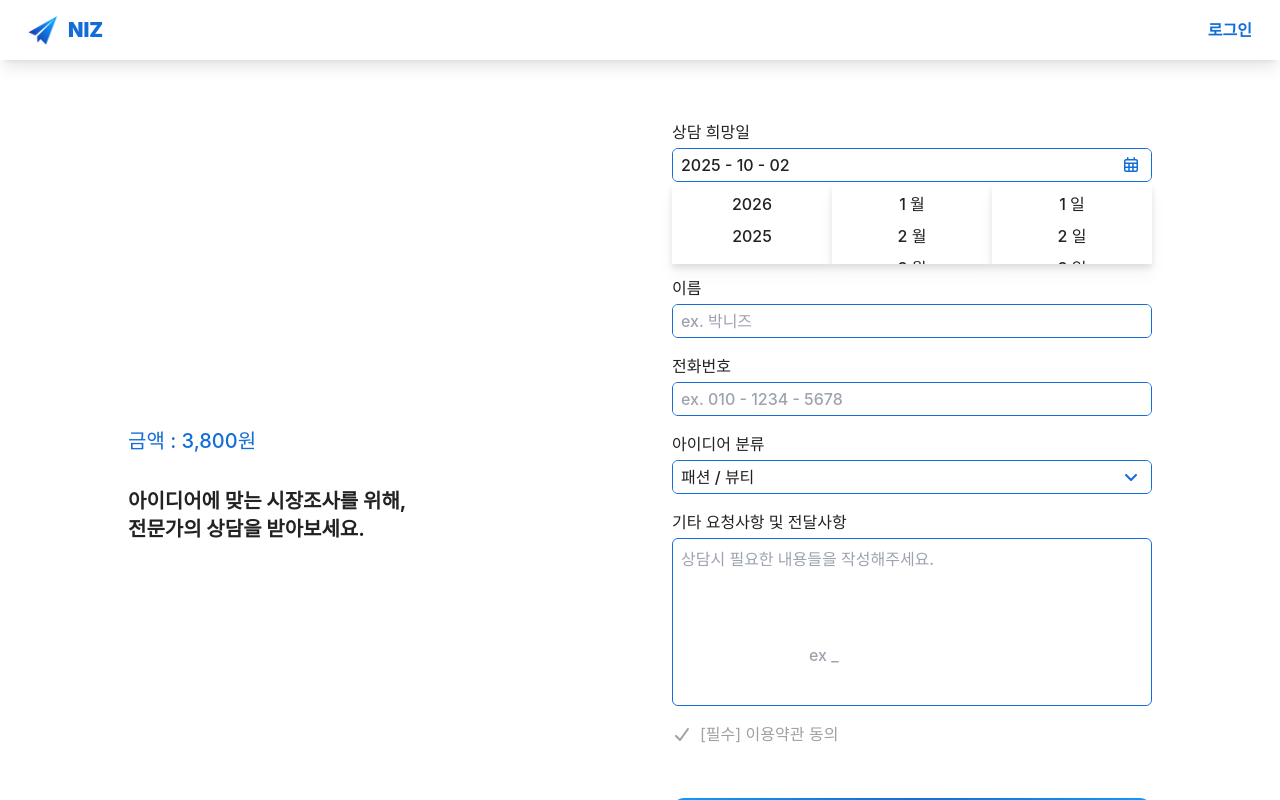
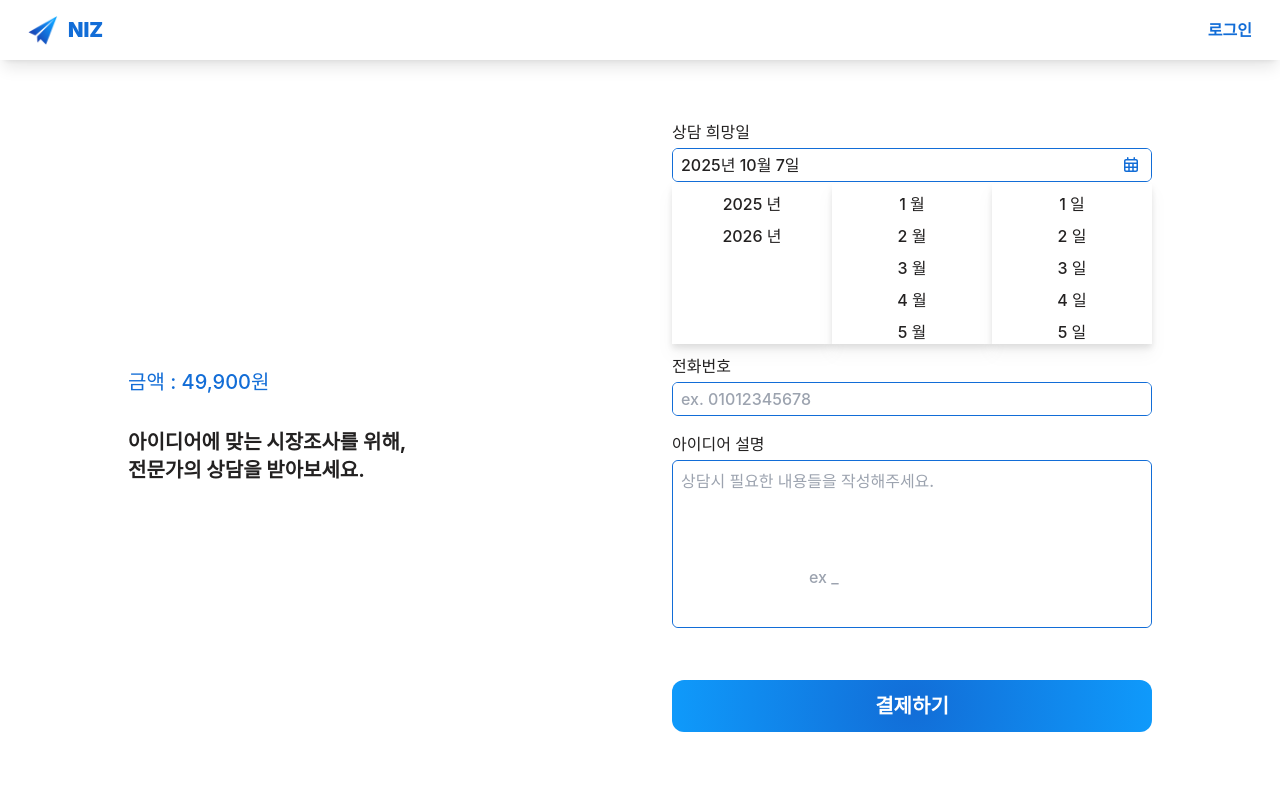
Before and after one commit to NIZ-Solutions/niz-front, a React (Create React App) app: page /subscription in a window 1280 px wide. Both pictures are taken after a click on the element 1131 px from the left and 165 px from the top of the page. Shown: the top 800 px of the page. Built offline with nearby package versions, Linux system fonts and the light colour scheme.

Commit message:
💄: Style SubscriptionPage Dropdown Menu

```diff
--- /dev/null
+++ b/src/components/DateDropdown.tsx
@@ -0,0 +1,51 @@
+import { useState, useRef, useEffect } from "react";
+
+interface DateDropdownProps {
+  handleClickDate: (el: number, type: string) => void;
+}
+
+export default function DateDropdown(handleClickDate: DateDropdownProps) {
+  let nowDate = new Date();
+  const year = nowDate.getFullYear(); // 년도
+  const yearArr = Array.from({ length: 2 }, (_, idx) => year + idx);
+  const monthArr = Array.from({ length: 12 }, (_, idx) => idx + 1);
+  const dayArr = Array.from({ length: 31 }, (_, idx) => idx + 1);
+
+  return (
+    <>
+      <ul className="flex w-1/3 flex-col justify-start gap-2 bg-white-000 py-2 drop-shadow-lg">
+        {yearArr.map((el) => (
+          <li
+            key={`${el}-year`}
+            id={`${el}-year`}
+            onClick={() => handleClickDate?.handleClickDate(el, "year")}
+          >
+            {el} 년
+          </li>
+        ))}
+      </ul>
+      <ul className="flex w-1/3 flex-col justify-start gap-2 overflow-y-scroll bg-white-000 py-2 drop-shadow-lg">
+        {monthArr.map((el) => (
+          <li
+            key={`${el}-month`}
+            id={`${el}-month`}
+            onClick={() => handleClickDate?.handleClickDate(el, "month")}
+          >
+            {el} 월
+          </li>
+        ))}
+      </ul>
+      <ul className="flex w-1/3 flex-col justify-start gap-2 overflow-y-scroll bg-white-000 py-2 drop-shadow-lg">
+        {dayArr.map((el) => (
+          <li
+            key={`${el}-day`}
+            id={`${el}-day`}
+            onClick={() => handleClickDate?.handleClickDate(el, "day")}
+          >
+            {el} 일
+          </li>
+        ))}
+      </ul>
+    </>
+  );
+}
--- /dev/null
+++ b/src/components/TimeDropdown.tsx
@@ -0,0 +1,42 @@
+interface TimeDropdownProps {
+  handleClickTime: (el: string) => void;
+}
+
+export default function DateDropdown(handleClickTime: TimeDropdownProps) {
+  const timeArr = [
+    "09:00",
+    "09:30",
+    "10:00",
+    "10:30",
+    "11:00",
+    "11:30",
+    "12:00",
+    "12:30",
+    "13:00",
+    "13:30",
+    "14:00",
+    "14:30",
+    "15:00",
+    "15:30",
+    "16:00",
+    "16:30",
+    "17:00",
+    "17:30",
+  ];
+
+  return (
+    <>
+      <ul className="flex w-full flex-col justify-start gap-2 overflow-y-scroll bg-white-000 py-2 drop-shadow-lg">
+        {timeArr.map((el) => (
+          <li
+            key={`${el}-time`}
+            id={`${el}-time`}
+            onClick={() => handleClickTime?.handleClickTime(el)}
+          >
+            {el}
+          </li>
+        ))}
+      </ul>
+    </>
+  );
+}
--- /dev/null
+++ b/src/pages/Payment.tsx
@@ -0,0 +1,30 @@
+import { Link } from "react-router-dom";
+
+export default function Submit() {
+  const price = "49900";
+  const textPrice = price.replace(/\B(?<!\.\d*)(?=(\d{3})+(?!\d))/g, ",");
+
+  return (
+    <div className="flex w-full flex-col items-center justify-between pl-4 pr-5 text-black-000 min-[340px]:px-7 md:pb-0">
+      <div className="flex min-h-screen w-full min-w-[280px] max-w-screen-lg flex-col items-center justify-center gap-20 pb-[180px] pt-[180px] text-center md:flex-row md:justify-between md:pb-[120px] lg:px-0">
+        <div className="flex flex-col gap-8 text-3xl font-bold text-blue-001 md:min-w-[50%]">
+          <div className="flex flex-col gap-2">
+            <p>금액 : {textPrice}원</p>
+          </div>
+        </div>
+        <div>이곳에 결제모듈이 위치하게됩니다.</div>
+        <div className="flex w-full flex-col gap-4">
+          <div className="flex flex-col gap-3 pt-9">
+            <Link
+              to="/mypage"
+              className="w-full rounded-xl bg-[radial-gradient(circle_at_center,_var(--tw-gradient-stops))] from-[#126DD7] to-[#0F9AFB] py-3 text-xl font-extrabold text-white-000"
+              type="submit"
+            >
+              마이페이지
+            </Link>
+          </div>
+        </div>
+      </div>
+    </div>
+  );
+}
--- a/src/pages/Subscription.tsx
+++ b/src/pages/Subscription.tsx
@@ -1,13 +1,74 @@
-import { useState } from "react";
+import { useState, useRef, useEffect } from "react";
+import { Link, useLocation } from "react-router-dom";
 import { FontAwesomeIcon } from "@fortawesome/react-fontawesome";
-import { faAngleDown, faCheck } from "@fortawesome/free-solid-svg-icons";
+import { faAngleDown } from "@fortawesome/free-solid-svg-icons";
 import { faCalendarDays } from "@fortawesome/free-regular-svg-icons";
+import DateDropdown from "../components/DateDropdown";
+import TimeDropdown from "../components/TimeDropdown";
 
 export default function Submit() {
-  const price = "3800";
+  const price = "49900";
   const textPrice = price.replace(/\B(?<!\.\d*)(?=(\d{3})+(?!\d))/g, ",");
 
+  let nowDate = new Date();
+  const year = nowDate.getFullYear(); // 년도
+  const month = nowDate.getMonth() + 1; // 월
+  const day = nowDate.getDate(); // 날짜
+
   const [visibleDatePicker, setVisibleDatePicker] = useState<Boolean>(false);
+  const [visibleTimePicker, setVisibleTimePicker] = useState<Boolean>(false);
+  const [date, setDate] = useState({
+    year: year,
+    month: month,
+    day: day,
+  });
+  const [promiseTime, setPromiseTime] = useState<string>("09:00");
+
+  const handleClickDate = (el: number, type: string) => {
+    if (type === "year") {
+      setDate((prev) => {
+        return { ...prev, year: el };
+      });
+    } else if (type === "month") {
+      setDate((prev) => {
+        return { ...prev, month: el };
+      });
+    } else if (type === "day") {
+      setDate((prev) => {
+        return { ...prev, day: el };
+      });
+      setVisibleDatePicker(false);
+      return;
+    }
+  };
+
+  const handleClickTime = (el: string) => {
+    setPromiseTime(el);
+    setVisibleTimePicker(false);
+    return;
+  };
+
+  const dateRef = useRef<HTMLDivElement | null>(null);
+  const timeRef = useRef<HTMLDivElement | null>(null);
+  useEffect(() => {
+    const handleClickOutside = (e: MouseEvent) => {
+      const targetNode = e.target as Node;
+      if (
+        targetNode.parentElement?.parentElement?.classList.contains("dropdown")
+      )
+        return;
+      if (dateRef.current && !dateRef.current.contains(e.target as Node)) {
+        setVisibleDatePicker(false);
+      }
+      if (timeRef.current && !timeRef.current.contains(e.target as Node)) {
+        setVisibleTimePicker(false);
+      }
+    };
+    document.addEventListener("mousedown", handleClickOutside);
+    return () => {
+      document.removeEventListener("mousedown", handleClickOutside);
+    };
+  }, [visibleDatePicker, visibleTimePicker]);
 
   return (
     <div className="flex w-full flex-col items-center justify-between pb-[120px] pl-4 pr-5 text-black-000 min-[340px]:px-7 md:pb-0">
@@ -29,70 +90,22 @@ export default function Submit() {
             <div className="relative rounded-md border-[1px] border-blue-001">
               <input
                 className="w-full min-w-[280px] rounded-[5px] px-2 py-1"
-                value={"2025 - 10 - 02"}
+                value={`${date.year}년 ${date.month}월 ${date.day}일`}
                 readOnly
               />
               <span
-                className="absolute bottom-[4px] right-[10px] text-gray-002"
+                className="dropdown absolute bottom-[4px] right-[10px] text-gray-002"
+                id="image-parent"
                 onClick={() => setVisibleDatePicker(!visibleDatePicker)}
               >
                 <FontAwesomeIcon icon={faCalendarDays} color="#126DD7" />
               </span>
             </div>
             <div
-              className={`absolute top-16 z-50 flex h-[10svh] min-w-full flex-row text-center ${visibleDatePicker ? `block` : `hidden`}`}
+              ref={dateRef}
+              className={`absolute top-16 z-50 flex h-[20svh] min-w-full flex-row text-center ${visibleDatePicker ? `block` : `hidden`}`}
             >
-              <div className="flex w-1/3 flex-col justify-start gap-2 bg-white-000 py-2 drop-shadow-lg">
-                <p>2026</p>
-                <p>2025</p>
-              </div>
-              <div className="flex w-1/3 flex-col justify-start gap-2 overflow-y-scroll bg-white-000 py-2 drop-shadow-lg">
-                <p>1 월</p>
-                <p>2 월</p>
-                <p>3 월</p>
-                <p>4 월</p>
-                <p>5 월</p>
-                <p>6 월</p>
-                <p>7 월</p>
-                <p>8 월</p>
-                <p>9 월</p>
-                <p>10 월</p>
-                <p>11 월</p>
-                <p>12 월</p>
-              </div>
-              <div className="flex w-1/3 flex-col justify-start gap-2 overflow-y-scroll bg-white-000 py-2 drop-shadow-lg">
-                <p>1 일</p>
-                <p>2 일</p>
-                <p>3 일</p>
-                <p>4 일</p>
-                <p>5 일</p>
-                <p>6 일</p>
-                <p>7 일</p>
-                <p>8 일</p>
-                <p>9 일</p>
-                <p>10 일</p>
-                <p>11 일</p>
-                <p>12 일</p>
-                <p>13 일</p>
-                <p>14 일</p>
-                <p>15 일</p>
-                <p>16 일</p>
-                <p>17 일</p>
-                <p>18 일</p>
-                <p>19 일</p>
-                <p>20 일</p>
-                <p>21 일</p>
-                <p>22 일</p>
-                <p>23 일</p>
-                <p>24 일</p>
-                <p>25 일</p>
-                <p>26 일</p>
-                <p>27 일</p>
-                <p>28 일</p>
-                <p>29 일</p>
-                <p>30 일</p>
-                <p>31 일</p>
-              </div>
+              <DateDropdown handleClickDate={handleClickDate} />
             </div>
           </div>
           {/* 상담 희망 시간 */}
@@ -101,12 +114,21 @@ export default function Submit() {
             <div className="relative rounded-md border-[1px] border-blue-001">
               <input
                 className="w-full min-w-[280px] rounded-[5px] px-2 py-1"
-                value={"11 : 00"}
+                value={promiseTime}
                 readOnly
               />
-              <span className="absolute bottom-[4px] right-[10px] text-gray-002">
+              <span
+                className="dropdown absolute bottom-[4px] right-[10px] text-gray-002"
+                onClick={() => setVisibleTimePicker(!visibleTimePicker)}
+              >
                 <FontAwesomeIcon icon={faAngleDown} color="#126DD7" />
               </span>
+            </div>
+            <div
+              ref={timeRef}
+              className={`absolute top-16 z-50 flex h-[20svh] min-w-full flex-row text-center ${visibleTimePicker ? `block` : `hidden`}`}
+            >
+              <TimeDropdown handleClickTime={handleClickTime} />
             </div>
           </div>
           {/* 이름 */}
@@ -114,6 +136,7 @@ export default function Submit() {
             <h2 className="">이름</h2>
             <div className="relative rounded-md border-[1px] border-blue-001">
               <input
+                id="name-input"
                 className="w-full min-w-[280px] rounded-[5px] px-2 py-1"
                 placeholder="ex. 박니즈"
               />
@@ -124,31 +147,19 @@ export default function Submit() {
             <h2 className="">전화번호</h2>
             <div className="relative rounded-md border-[1px] border-blue-001">
               <input
+                id="phone-input"
                 className="w-full min-w-[280px] rounded-[5px] px-2 py-1"
-                placeholder="ex. 010 - 1234 - 5678"
+                placeholder="ex. 01012345678"
               />
             </div>
           </div>
-          {/* 아이디어 분류 */}
+          {/* 아이디어 설명 */}
           <div className="flex w-full flex-col gap-1 text-left font-medium">
-            <h2 className="">아이디어 분류</h2>
-            <div className="relative rounded-md border-[1px] border-blue-001">
-              <input
-                className="w-full min-w-[280px] rounded-[5px] px-2 py-1"
-                value={"패션 / 뷰티"}
-                readOnly
-              />
-              <span className="absolute bottom-[4px] right-[10px] text-gray-002">
-                <FontAwesomeIcon icon={faAngleDown} color="#126DD7" />
-              </span>
-            </div>
-          </div>
-          {/* 기타 요청사항 및 전달사항 */}
-          <div className="flex w-full flex-col gap-1 text-left font-medium">
-            <h2 className="">기타 요청사항 및 전달사항</h2>
+            <h2 className="">아이디어 설명</h2>
             <div className="min-h-[18svh] content-center rounded-md border-[1px] border-blue-001">
               <div className="rounded-md bg-white-000 p-2">
                 <textarea
+                  id="sub-textarea"
                   className="min-h-[18svh] w-full resize-none bg-transparent"
                   placeholder="상담시 필요한 내용들을 작성해주세요.&#13;&#10;
                               ㅤ&#13;&#10;
@@ -160,17 +171,14 @@ export default function Submit() {
               </div>
             </div>
           </div>
-          <button className="flex flex-row items-center gap-2 font-normal text-gray-002">
-            <FontAwesomeIcon icon={faCheck} color="#A0A0A0" />
-            <p>[필수] 이용약관 동의</p>
-          </button>
           {/* 버튼 - 결제하기 */}
           <div className="flex flex-col gap-3 pt-9">
-            <input
+            <Link
+              to="/payment"
               className="w-full rounded-xl bg-[radial-gradient(circle_at_center,_var(--tw-gradient-stops))] from-[#126DD7] to-[#0F9AFB] py-3 text-xl font-extrabold text-white-000"
-              type="submit"
-              value="결제하기"
-            />
+            >
+              결제하기
+            </Link>
           </div>
         </div>
       </div>
--- a/src/router/router.tsx
+++ b/src/router/router.tsx
@@ -6,6 +6,7 @@ import Signup from "../pages/Signup";
 import Mypage from "../pages/Mypage";
 import Subscription from "../pages/Subscription";
 import Complete from "../pages/Complete";
+import Payment from "../pages/Payment";
 
 export default function router() {
   return (
@@ -17,6 +18,7 @@ export default function router() {
       <Route path="/mypage" element={<Mypage />} />
       <Route path="/subscription" element={<Subscription />} />
       <Route path="/subscription/complete" element={<Complete />} />
+      <Route path="/payment" element={<Payment />} />
     </Routes>
   );
 }
```
Also changed, not shown: src/api/user/subAxios.ts (added, +14 -0 lines).
